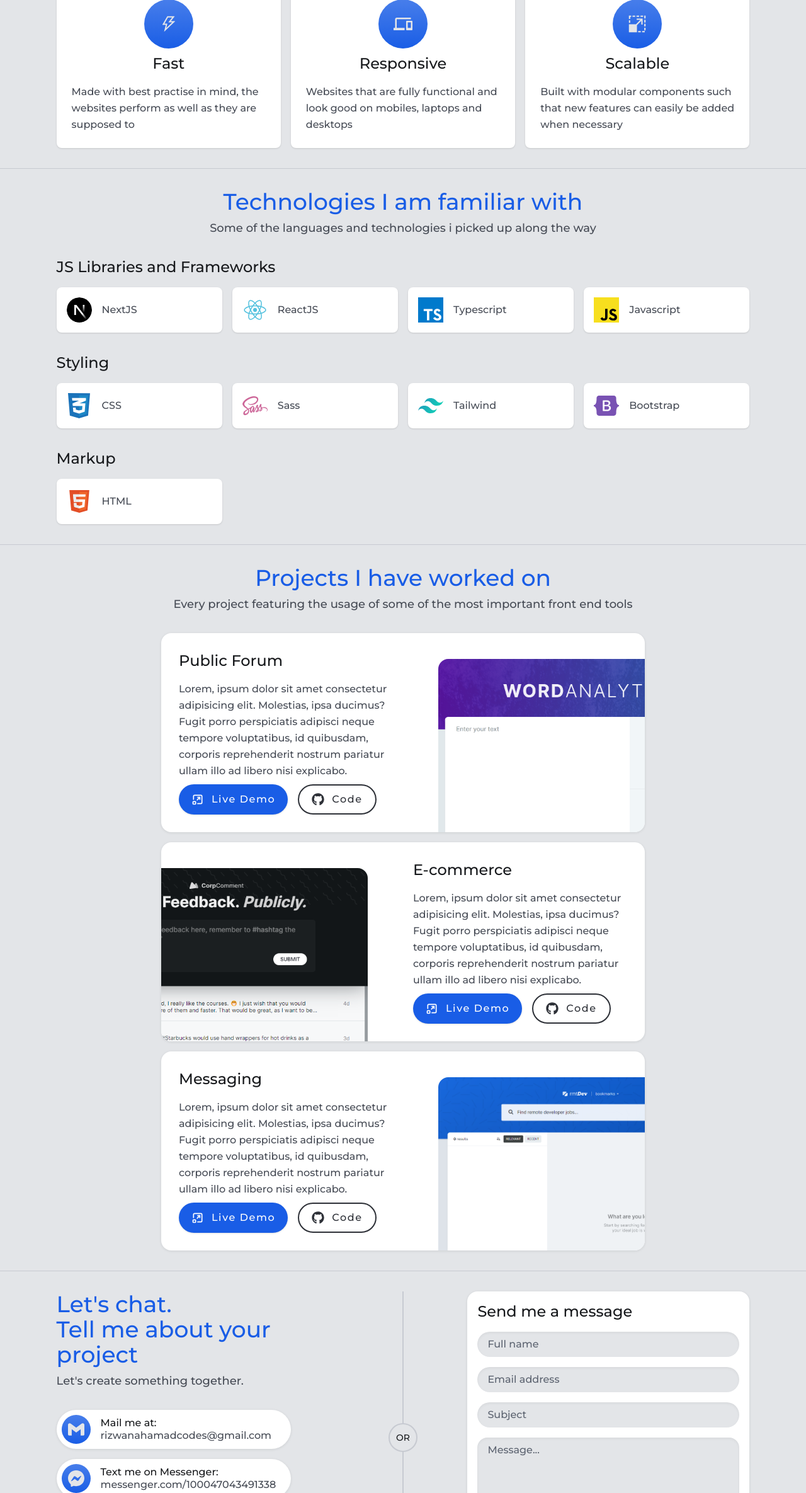
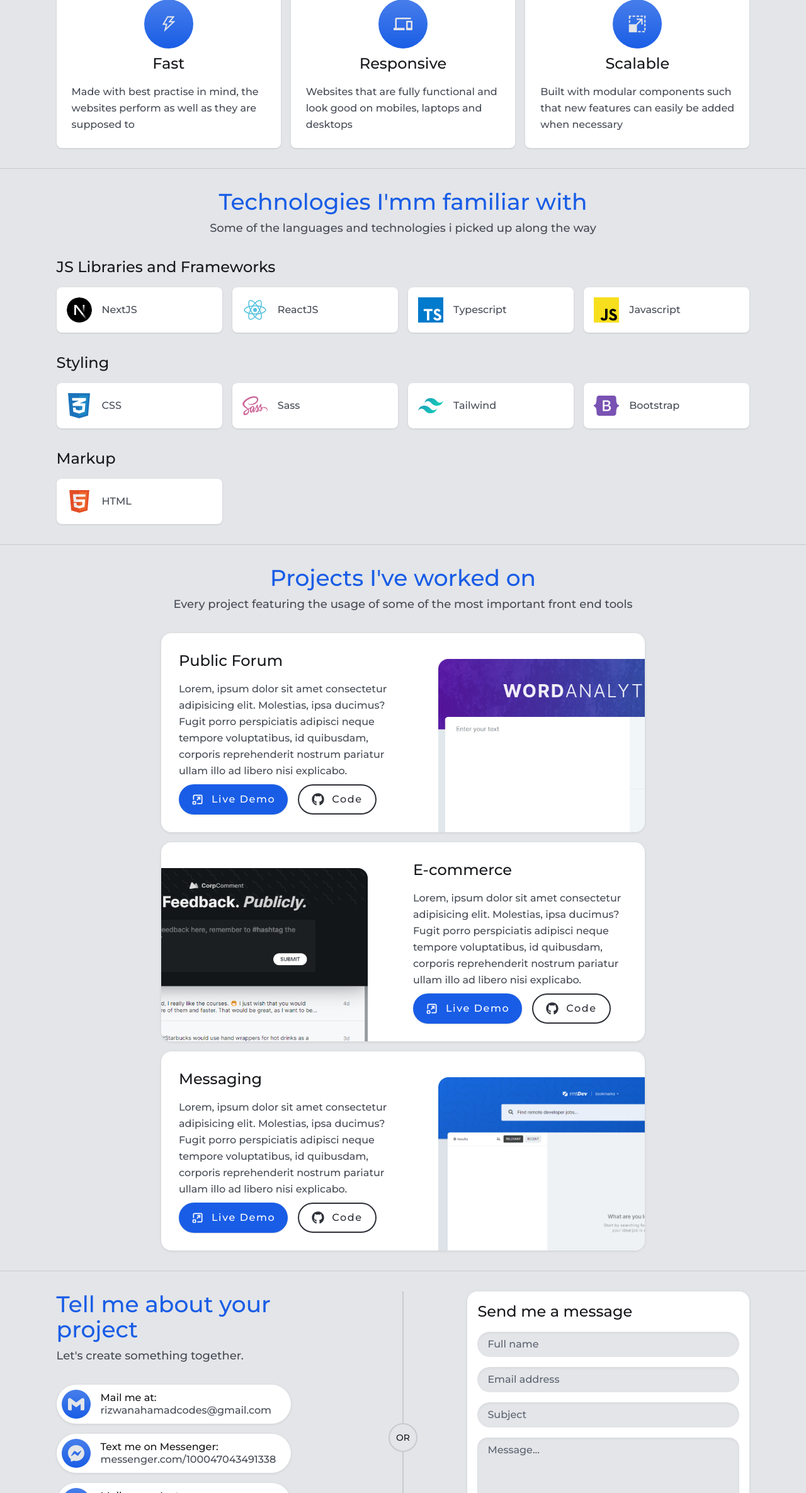
Before and after one commit to rizwanahamadcodes/portfolio, a Next.js app: page / in a window 1280 px wide. Shown: the part 774-3144 px from the top of the page at 63% size. Built offline with nearby package versions, Linux system fonts and the light colour scheme.

Commit message:
certain heading changes

```diff
--- a/src/app/home/ContactMe.tsx
+++ b/src/app/home/ContactMe.tsx
@@ -52,7 +52,7 @@ const ContactMe = () => {
             <Container className="flex flex-col items-stretch justify-between gap-8 md:flex-row">
                 <div className="relative grow md:max-w-md">
                     <SectionTitle defaultBottomMargin>
-                        Let&apos;s chat. <br /> Tell me about your project
+                        Tell me about your project
                     </SectionTitle>
                     <SectionSubtitle defaultBottomMargin>
                         Let&apos;s create something together.
--- a/src/app/home/ProjectsSection.tsx
+++ b/src/app/home/ProjectsSection.tsx
@@ -38,7 +38,7 @@ const ProjectsSection = () => {
         <Section className="bg-gray-100 dark:bg-gray-900 border-b border-b-gray-200 dark:border-b-gray-800">
             <Container className="flex flex-col  items-center">
                 <SectionTitle className="text-center" defaultBottomMargin>
-                    Projects I have worked on
+                    Projects I&apos;ve worked on
                 </SectionTitle>
                 <SectionSubtitle className="text-center" defaultBottomMargin>
                     Every project featuring the usage of some of the most
--- a/src/app/home/TechnologiesSection.tsx
+++ b/src/app/home/TechnologiesSection.tsx
@@ -111,7 +111,7 @@ const TechnologiesSection = () => {
         <Section className="border-b border-b-gray-200 dark:border-b-gray-800 bg-gray-100 dark:bg-gray-900">
             <Container>
                 <SectionTitle className="text-center" defaultBottomMargin>
-                    Technologies I am familiar with
+                    Technologies I'mm familiar with
                 </SectionTitle>
                 <SectionSubtitle className="text-center" defaultBottomMargin>
                     Some of the languages and technologies i picked up along the
```
